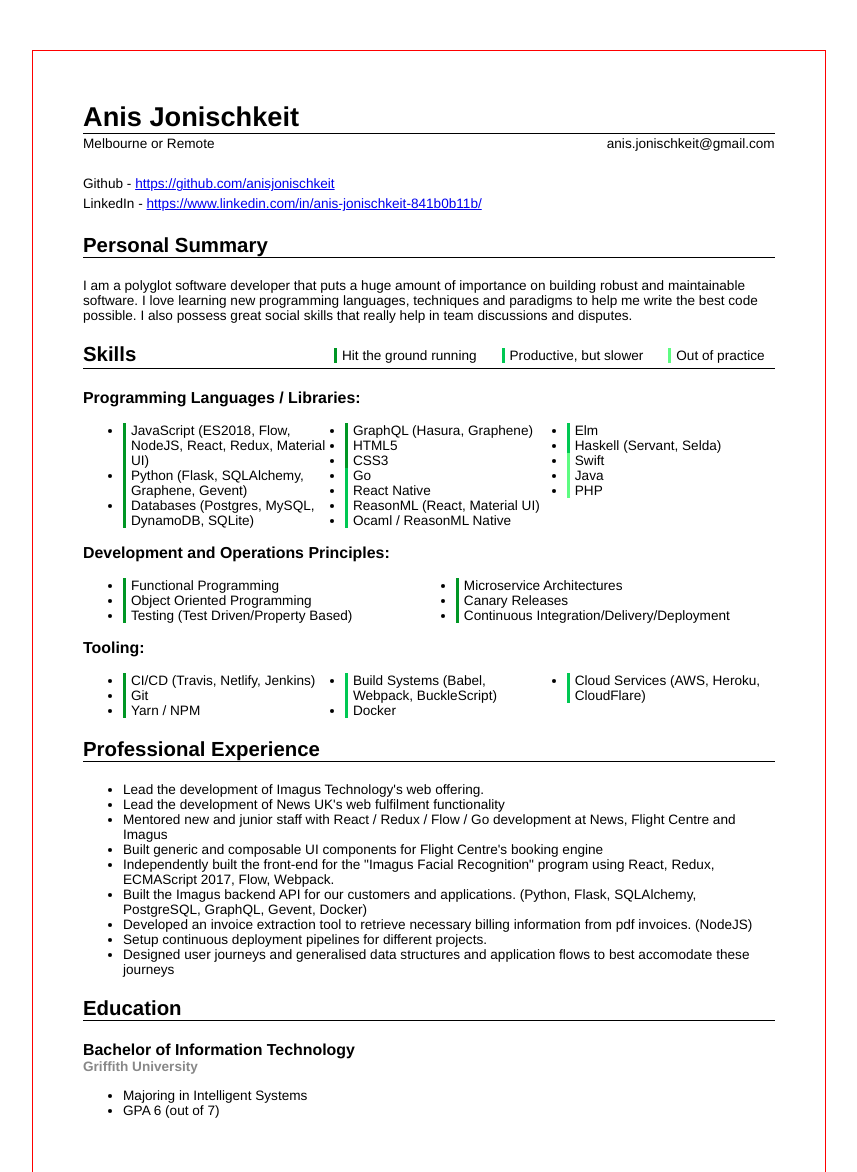
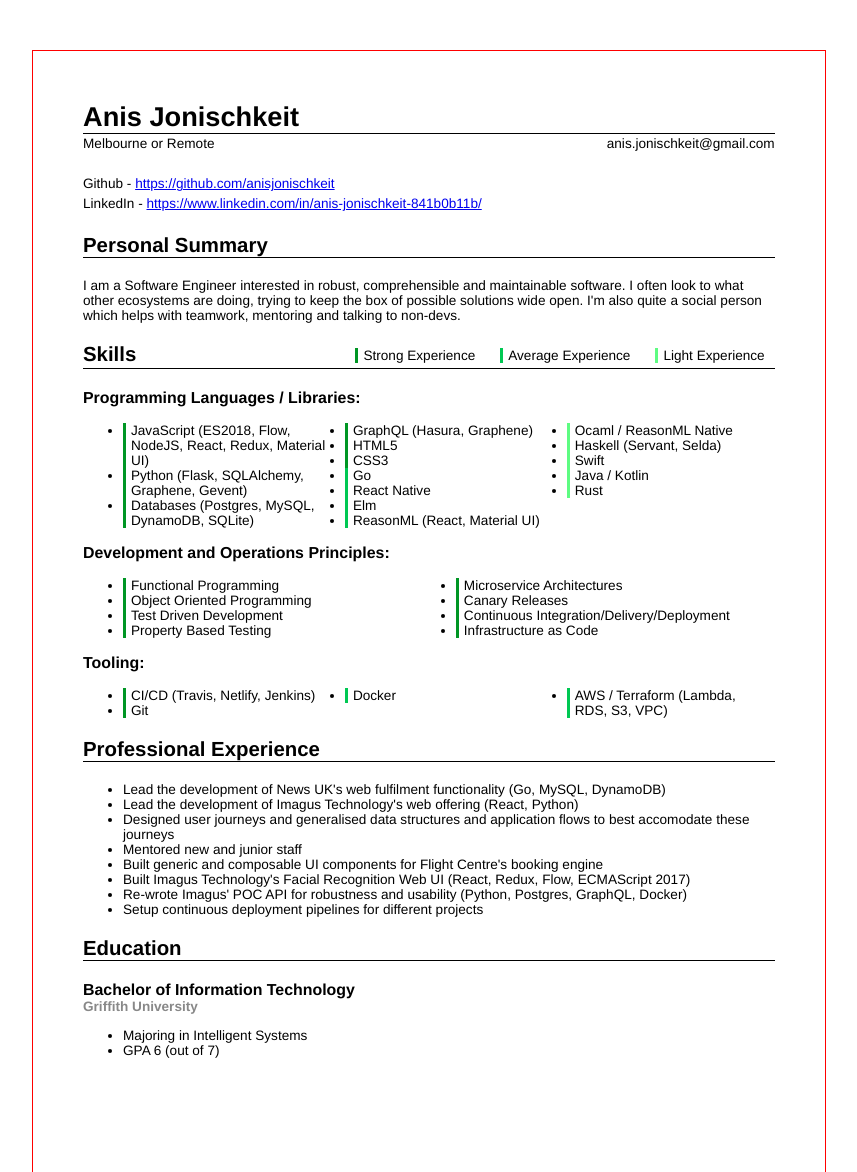
Before and after one commit to anisjonischkeit/cv, a plain HTML site: page index.html in a window 1280 px wide. Shown: the top 1172 px of the page, without its empty margins (18-875 px from the left). Drawn offline with Linux system fonts and the light colour scheme.

Commit message:
updated CV

```diff
--- a/index.html
+++ b/index.html
@@ -27,20 +27,19 @@
 
       <h2>Personal Summary</h2>
       <p>
-        I am a polyglot software developer that puts a huge amount of importance
-        on building robust and maintainable software. I love learning new
-        programming languages, techniques and paradigms to help me write the
-        best code possible. I also possess great social skills that really help
-        in team discussions and disputes.
+        I am a Software Engineer interested in robust, comprehensible and maintainable software.
+        I often look to what other ecosystems are doing, trying to keep the box
+        of possible solutions wide open. I'm also quite a social person which helps with teamwork,
+        mentoring and talking to non-devs.
       </p>
 
       <div class="skillsHeader">
         <h2>Skills</h2>
         <span>
           <ul class="competenceLists competenceKeys">
-            <li class="vHighCompetence">Hit the ground running</li>
-            <li class="highCompetence">Productive, but slower</li>
-            <li class="avgCompetence">Out of practice</li>
+            <li class="vHighCompetence">Strong Experience</li>
+            <li class="highCompetence">Average Experience</li>
+            <li class="avgCompetence">Light Experience</li>
           </ul>
         </span>
       </div>
@@ -62,63 +61,53 @@
 
         <li class="highCompetence">Go</li>
         <li class="highCompetence">React Native</li>
+        <li class="highCompetence">Elm</li>
         <li class="highCompetence">ReasonML (React, Material UI)</li>
-        <li class="highCompetence">Ocaml / ReasonML Native</li>
-        <li class="highCompetence">Elm</li>
-        <li class="highCompetence">Haskell (Servant, Selda)</li>
+        <li class="avgCompetence">Ocaml / ReasonML Native</li>
+        <li class="avgCompetence">Haskell (Servant, Selda)</li>
 
         <li class="avgCompetence">Swift</li>
-        <li class="avgCompetence">Java</li>
-        <li class="avgCompetence">PHP</li>
+        <li class="avgCompetence">Java / Kotlin</li>
+        <li class="avgCompetence">Rust</li>
       </ul>
 
       <h3>Development and Operations Principles:</h3>
       <ul class="twoColList competenceLists">
         <li class="vHighCompetence">Functional Programming</li>
         <li class="vHighCompetence">Object Oriented Programming</li>
-        <li class="vHighCompetence">Testing (Test Driven/Property Based)</li>
+        <li class="vHighCompetence">Test Driven Development</li>
+        <li class="vHighCompetence">Property Based Testing</li>
         <li class="vHighCompetence">Microservice Architectures</li>
         <li class="vHighCompetence">Canary Releases</li>
         <li class="vHighCompetence">Continuous Integration/Delivery/Deployment</li>
+        <li class="vHighCompetence">Infrastructure as Code</li>
       </ul>
 
       <h3>Tooling:</h3>
       <ul class="threeColList competenceLists">
         <li class="vHighCompetence">CI/CD (Travis, Netlify, Jenkins)</li>
         <li class="vHighCompetence">Git</li>
-        <li class="vHighCompetence">Yarn / NPM</li>
-        <li class="highCompetence">
-          Build Systems (Babel, Webpack, BuckleScript)
-        </li>
         <li class="highCompetence">Docker</li>
-        <li class="highCompetence">Cloud Services (AWS, Heroku, CloudFlare)</li>
+        <li class="highCompetence">AWS / Terraform (Lambda, RDS, S3, VPC)</li>
       </ul>
 
       <h2>Professional Experience</h2>
       <ul>
-        <li>Lead the development of Imagus Technology's web offering.</li>
-        <li>Lead the development of News UK's web fulfilment functionality</li>
-        <li>
-          Mentored new and junior staff with React / Redux / Flow / Go development at News, Flight Centre and Imagus
-        </li>
+        <li>Lead the development of News UK's web fulfilment functionality (Go, MySQL, DynamoDB)</li>
+        <li>Lead the development of Imagus Technology's web offering (React, Python)</li>
+        <li>Designed user journeys and generalised data structures and application flows to best accomodate these journeys</li>
+        <li>Mentored new and junior staff</li>
         <li>
           Built generic and composable UI components for Flight Centre's
           booking engine
         </li>
         <li>
-          Independently built the front-end for the "Imagus Facial Recognition"
-          program using React, Redux, ECMAScript 2017, Flow, Webpack.
+          Built Imagus Technology's Facial Recognition Web UI (React, Redux, Flow, ECMAScript 2017)
         </li>
         <li>
-          Built the Imagus backend API for our customers and applications.
-          (Python, Flask, SQLAlchemy, PostgreSQL, GraphQL, Gevent, Docker)
+          Re-wrote Imagus' POC API for robustness and usability (Python, Postgres, GraphQL, Docker)
         </li>
-        <li>
-          Developed an invoice extraction tool to retrieve necessary billing
-          information from pdf invoices. (NodeJS)
-        </li>
-        <li>Setup continuous deployment pipelines for different projects.</li>
-        <li> Designed user journeys and generalised data structures and application flows to best accomodate these journeys</li>
+        <li>Setup continuous deployment pipelines for different projects</li>
       </ul>
 
       <h2>Education</h2>
@@ -256,9 +245,9 @@
         <li>Backbone (Marionette)</li>
       </ul>
 
-      <div class="dividingLine"></div>
     </div>
     <div class="a4Page">
+      <div class="dividingLine"></div>
       <div class="workExperience">
         <div class="date">11.2016 - 04.2018</div>
         <div class="company">
```
